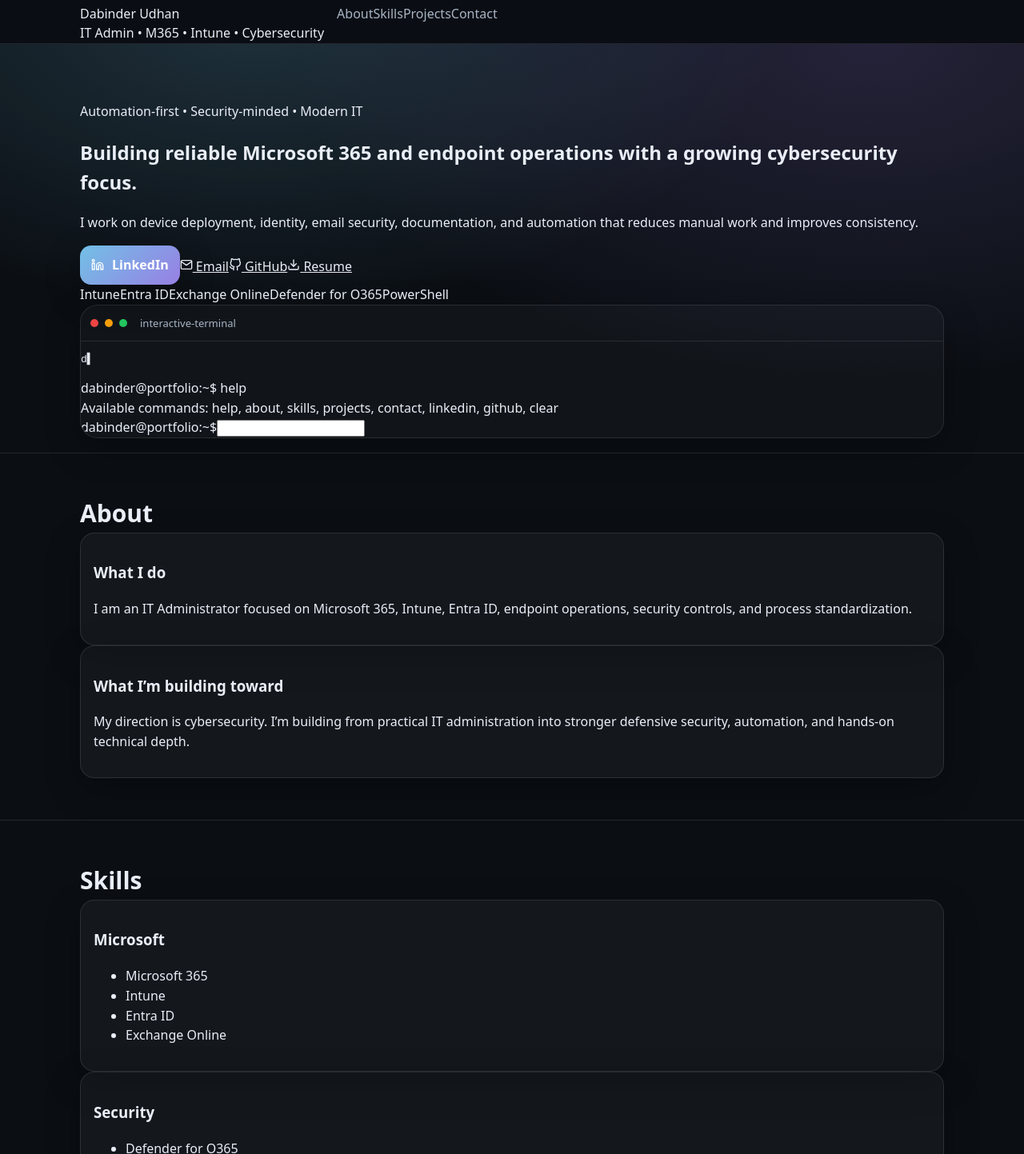
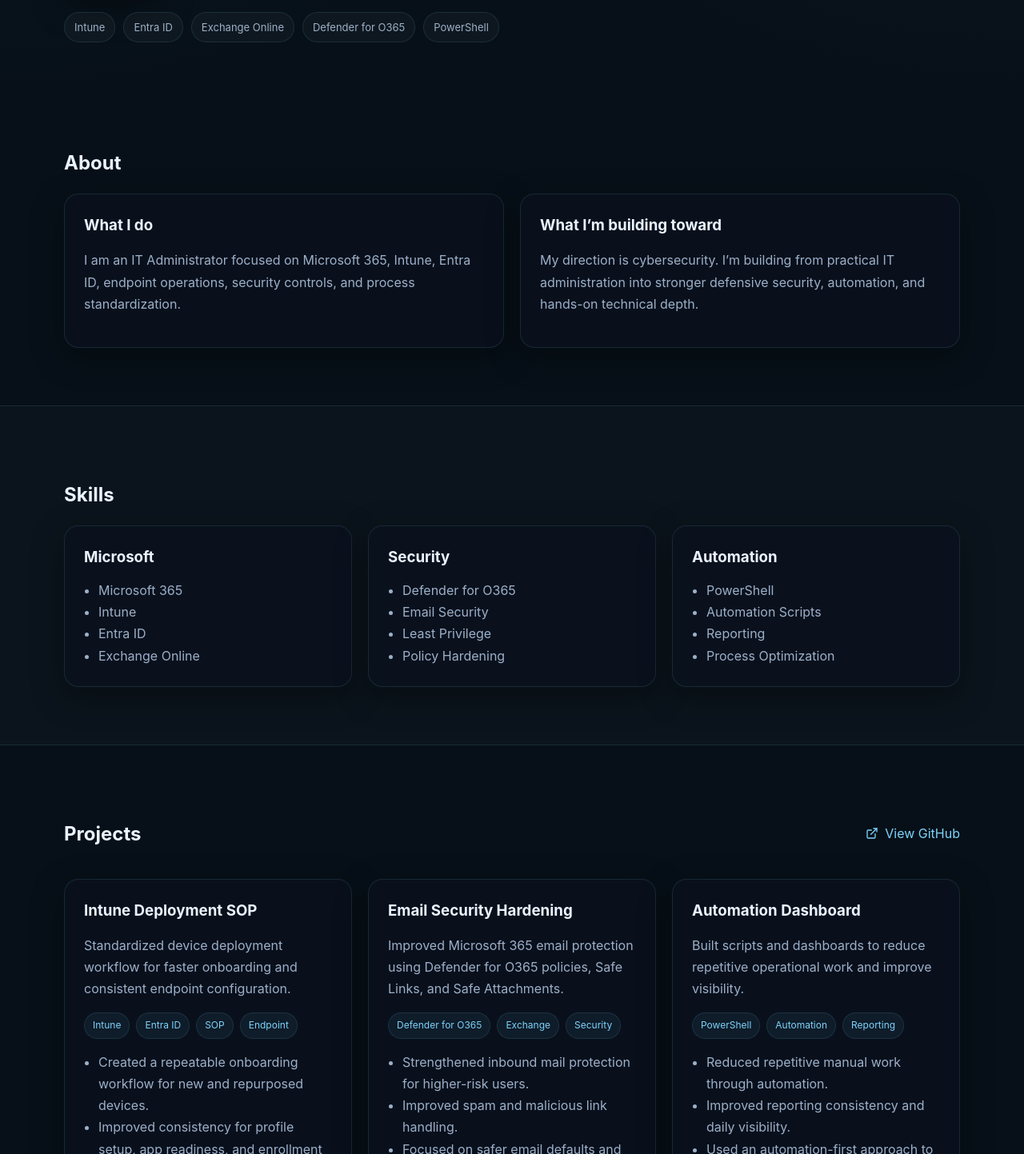
Before and after one commit to dabinderudhan/my-portfolio, a React (Create React App) app: page / in a window 1280 px wide. Shown: the part 827-2270 px from the top of the page at 80% size. Built offline with nearby package versions, Linux system fonts and the light colour scheme.

Commit message:
Update App.css

```diff
--- a/src/App.css
+++ b/src/App.css
@@ -1,158 +1,400 @@
-/* Theme */
-:root{
-  --bg:#0b0f14;
-  --panel: rgba(255,255,255,.04);
-  --panel2: rgba(255,255,255,.03);
-  --text:#e9eef7;
-  --muted:#a9b4c4;
-  --line:rgba(255,255,255,.10);
-  --shadow: 0 14px 40px rgba(0,0,0,.35);
+:root {
+  --bg: #071018;
+  --bg-soft: rgba(7, 16, 24, 0.72);
+  --panel: rgba(10, 18, 30, 0.82);
+  --panel-2: rgba(14, 24, 38, 0.72);
+  --line: rgba(125, 211, 252, 0.12);
+  --text: #eaf3ff;
+  --muted: #9db0c9;
+  --green: #4ade80;
+  --cyan: #7dd3fc;
+  --purple: #a78bfa;
+  --shadow: 0 12px 40px rgba(0, 0, 0, 0.35);
   --radius: 18px;
-  --grad: linear-gradient(135deg, rgba(125,211,252,.9), rgba(167,139,250,.9));
 }
 
-html[data-theme="light"]{
-  --bg:#f6f7fb;
-  --panel: rgba(0,0,0,.04);
-  --panel2: rgba(0,0,0,.03);
-  --text:#0b0f14;
-  --muted:#445064;
-  --line:rgba(0,0,0,.12);
-  --shadow: 0 14px 40px rgba(0,0,0,.12);
-  --grad: linear-gradient(135deg, rgba(14,165,233,.95), rgba(139,92,246,.95));
+* {
+  box-sizing: border-box;
 }
 
-.app{ min-height:100vh; background: var(--bg); color: var(--text); }
-.container{ max-width:1120px; margin:0 auto; padding:0 20px; }
-.muted{ color: var(--muted); }
-h2{ margin:0; font-size:30px; }
-a{ color: inherit; }
+html {
+  scroll-behavior: smooth;
+}
 
-/* Header */
-.header{
-  position: sticky; top: 0; z-index: 60;
-  background: color-mix(in srgb, var(--bg) 65%, transparent);
+body {
+  margin: 0;
+  font-family: Inter, Arial, sans-serif;
+  background: #071018;
+  color: var(--text);
+}
+
+a {
+  color: inherit;
+  text-decoration: none;
+}
+
+.app {
+  position: relative;
+  min-height: 100vh;
+  overflow-x: hidden;
+  background:
+    radial-gradient(circle at top left, rgba(125, 211, 252, 0.08), transparent 30%),
+    radial-gradient(circle at top right, rgba(167, 139, 250, 0.08), transparent 30%),
+    #071018;
+}
+
+.matrixCanvas {
+  position: fixed;
+  inset: 0;
+  width: 100%;
+  height: 100%;
+  opacity: 0.45;
+  pointer-events: none;
+  z-index: 0;
+}
+
+.container {
+  width: min(1120px, 92%);
+  margin: 0 auto;
+  position: relative;
+  z-index: 1;
+}
+
+.header {
+  position: sticky;
+  top: 0;
+  z-index: 20;
   backdrop-filter: blur(14px);
+  background: rgba(7, 16, 24, 0.72);
   border-bottom: 1px solid var(--line);
 }
-.headerInner{
-  display:flex; align-items:center; justify-content:space-between;
-  padding: 14px 0;
+
+.nav {
+  min-height: 76px;
+  display: flex;
+  align-items: center;
+  justify-content: space-between;
+  gap: 20px;
 }
-.brand{ display:flex; gap:12px; align-items:center; text-decoration:none; }
-.brandMark{
-  width:44px; height:44px; border-radius:14px;
-  display:grid; place-items:center;
-  background: color-mix(in srgb, var(--panel) 60%, transparent);
-  border:1px solid var(--line);
+
+.logoWrap {
+  display: flex;
+  align-items: center;
+  gap: 12px;
+}
+
+.logo {
+  width: 44px;
+  height: 44px;
+  border-radius: 14px;
+  display: grid;
+  place-items: center;
+  font-weight: 800;
+  color: white;
+  background: linear-gradient(135deg, var(--cyan), var(--purple));
   box-shadow: var(--shadow);
-  font-weight: 900;
 }
-.brandName{ font-weight: 900; }
-.brandTag{ font-size: 13px; color: var(--muted); }
 
-.nav{ display:flex; gap:16px; align-items:center; }
-.nav a{ text-decoration:none; color: var(--muted); }
-.nav a:hover{ color: var(--text); }
-
-/* Buttons */
-.btn{
-  display:inline-flex; gap:10px; align-items:center; justify-content:center;
-  padding: 12px 14px;
-  border-radius: 14px;
-  background: var(--grad);
-  color: white;
-  border: 0;
-  box-shadow: var(--shadow);
-  text-decoration:none;
+.name {
   font-weight: 800;
 }
-.btnSmall{
-  display:inline-flex; align-items:center; justify-content:center;
-  padding: 10px 12px;
-  border-radius: 12px;
+
+.role {
+  font-size: 13px;
+  color: var(--muted);
+}
+
+.navLinks {
+  display: flex;
+  gap: 18px;
+  flex-wrap: wrap;
+}
+
+.navLinks a {
+  color: var(--muted);
+}
+
+.navLinks a:hover {
+  color: white;
+}
+
+.hero {
+  padding: 72px 0 40px;
+}
+
+.heroGrid {
+  display: grid;
+  grid-template-columns: 1.05fr 0.95fr;
+  gap: 28px;
+  align-items: start;
+}
+
+.eyebrow {
+  color: var(--green);
+  font-size: 14px;
+  letter-spacing: 0.08em;
+  text-transform: uppercase;
+}
+
+h1 {
+  margin: 10px 0 14px;
+  font-size: clamp(2.2rem, 5vw, 4rem);
+  line-height: 1.06;
+}
+
+.subtitle {
+  max-width: 680px;
+  color: var(--muted);
+  font-size: 1.08rem;
+  line-height: 1.7;
+}
+
+.heroButtons {
+  display: flex;
+  flex-wrap: wrap;
+  gap: 12px;
+  margin: 24px 0 18px;
+}
+
+.btn,
+.btnOutline {
+  display: inline-flex;
+  align-items: center;
+  gap: 8px;
+  padding: 12px 16px;
+  border-radius: 14px;
+  font-weight: 700;
+  transition: transform 0.18s ease, border-color 0.18s ease, background 0.18s ease;
+}
+
+.btn {
+  background: linear-gradient(135deg, var(--cyan), var(--purple));
+  color: white;
+  box-shadow: var(--shadow);
+}
+
+.btnOutline {
+  border: 1px solid var(--line);
   background: var(--panel);
-  border: 1px solid var(--line);
-  text-decoration:none;
   color: var(--text);
 }
-.btnGhost{
-  display:inline-flex; gap:10px; align-items:center; justify-content:center;
-  padding: 12px 14px;
-  border-radius: 14px;
-  background: var(--panel2);
-  border:1px solid var(--line);
-  text-decoration:none;
-  color: var(--text);
-}
-.iconBtn{
-  display:inline-flex; align-items:center; justify-content:center; gap:8px;
-  padding: 10px 12px;
-  border-radius: 12px;
-  background: var(--panel2);
-  border:1px solid var(--line);
-  color: var(--text);
-  cursor:pointer;
+
+.btn:hover,
+.btnOutline:hover {
+  transform: translateY(-2px);
 }
 
-/* Hero */
-.hero{
-  padding: 56px 0 18px;
-  background:
-    radial-gradient(1200px 700px at 25% -10%, rgba(125,211,252,.18), transparent 55%),
-    radial-gradient(1200px 700px at 85% 0%, rgba(167,139,250,.16), transparent 60%);
+.miniBadges {
+  display: flex;
+  flex-wrap: wrap;
+  gap: 10px;
 }
-.heroInner{
-  display:grid;
-  grid-template-columns: 1.15fr .85fr;
+
+.miniBadges span {
+  border: 1px solid var(--line);
+  background: rgba(255, 255, 255, 0.03);
+  color: var(--muted);
+  padding: 8px 12px;
+  border-radius: 999px;
+  font-size: 13px;
+}
+
+.section {
+  padding: 72px 0;
+  position: relative;
+  z-index: 1;
+}
+
+.sectionAlt {
+  background: rgba(255, 255, 255, 0.02);
+  border-top: 1px solid var(--line);
+  border-bottom: 1px solid var(--line);
+}
+
+.sectionHead {
+  display: flex;
+  align-items: center;
+  justify-content: space-between;
   gap: 18px;
-  align-items: start;
+  margin-bottom: 18px;
+  flex-wrap: wrap;
 }
-.kicker{ color: var(--muted); font-weight: 700; }
-.heroTitle{ font-size: 42px; line-height: 1.08; margin: 10px 0 10px; }
-.gradText{
-  background: var(--grad);
-  -webkit-background-clip: text;
-  background-clip:text;
-  color: transparent;
+
+.sectionLink {
+  color: var(--cyan);
+  display: inline-flex;
+  align-items: center;
+  gap: 8px;
 }
-.heroLead{ color: var(--muted); font-size: 18px; margin: 0 0 16px; }
-.heroCTA{ display:flex; gap:10px; flex-wrap: wrap; margin-bottom: 14px; }
 
-.pills{ display:flex; flex-wrap:wrap; gap:10px; }
-.pill{
-  padding: 8px 10px;
+.gridTwo {
+  display: grid;
+  grid-template-columns: repeat(2, minmax(0, 1fr));
+  gap: 20px;
+}
+
+.gridThree {
+  display: grid;
+  grid-template-columns: repeat(3, minmax(0, 1fr));
+  gap: 20px;
+}
+
+.card {
+  position: relative;
+  overflow: hidden;
+  padding: 24px;
+  border: 1px solid var(--line);
+  border-radius: var(--radius);
+  background: var(--panel);
+  backdrop-filter: blur(10px);
+  box-shadow: var(--shadow);
+}
+
+.card h3 {
+  margin-top: 0;
+  margin-bottom: 14px;
+}
+
+.card p,
+.card li {
+  color: var(--muted);
+  line-height: 1.7;
+}
+
+.card ul {
+  margin: 0;
+  padding-left: 18px;
+}
+
+.projectCard {
+  transition: transform 0.22s ease, border-color 0.22s ease;
+}
+
+.projectCard:hover {
+  border-color: rgba(125, 211, 252, 0.3);
+}
+
+.projectGlow {
+  position: absolute;
+  inset: auto -30px -30px auto;
+  width: 120px;
+  height: 120px;
+  border-radius: 50%;
+  background: radial-gradient(circle, rgba(125, 211, 252, 0.18), transparent 65%);
+  pointer-events: none;
+}
+
+.tags {
+  display: flex;
+  flex-wrap: wrap;
+  gap: 8px;
+  margin: 16px 0;
+}
+
+.tag {
+  padding: 6px 10px;
+  border: 1px solid var(--line);
   border-radius: 999px;
-  border:1px solid var(--line);
-  background: var(--panel2);
+  color: var(--cyan);
+  background: rgba(125, 211, 252, 0.06);
+  font-size: 12px;
+}
+
+.projectDetails {
+  margin-top: 16px;
+}
+
+.terminal {
+  background: rgba(5, 10, 16, 0.92);
+  border: 1px solid rgba(74, 222, 128, 0.22);
+  border-radius: 20px;
+  overflow: hidden;
+  box-shadow: var(--shadow);
+}
+
+.terminalTop {
+  display: flex;
+  align-items: center;
+  gap: 8px;
+  padding: 12px 14px;
+  border-bottom: 1px solid rgba(74, 222, 128, 0.12);
+  background: rgba(255, 255, 255, 0.02);
+}
+
+.dot {
+  width: 10px;
+  height: 10px;
+  border-radius: 50%;
+}
+
+.red {
+  background: #ef4444;
+}
+
+.yellow {
+  background: #eab308;
+}
+
+.green {
+  background: #22c55e;
+}
+
+.terminalTitle {
+  margin-left: 6px;
   color: var(--muted);
   font-size: 13px;
 }
 
-/* Terminal */
-.terminal{
-  border-radius: 22px;
-  border:1px solid var(--line);
-  background: color-mix(in srgb, var(--panel) 70%, transparent);
-  box-shadow: var(--shadow);
-  overflow: hidden;
+.terminalIntro {
+  margin: 0;
+  padding: 16px;
+  min-height: 160px;
+  color: var(--green);
+  background: rgba(0, 0, 0, 0.25);
+  white-space: pre-wrap;
+  line-height: 1.6;
+  font-size: 14px;
+  font-family: Consolas, Monaco, monospace;
 }
-.terminalTop{
-  display:flex; align-items:center; gap:8px;
-  padding: 12px 12px;
-  border-bottom: 1px solid var(--line);
+
+.terminalDivider {
+  height: 1px;
+  background: rgba(74, 222, 128, 0.12);
 }
-.dot{ width:10px; height:10px; border-radius: 999px; display:inline-block; }
-.red{ background:#ef4444; } .yellow{ background:#f59e0b; } .green{ background:#22c55e; }
-.terminalTitle{ margin-left: 8px; color: var(--muted); font-size: 13px; }
-.terminalBody {
-  margin: 0;
-  padding: 14px 14px 18px;
-  min-height: 320px;
-  font-size: 13.5px;
-  line-height: 1.55;
-  color: var(--text);
+
+.terminalHistory {
+  padding: 16px;
+  color: #c7f9d8;
+  font-family: Consolas, Monaco, monospace;
+  min-height: 220px;
+}
+
+.terminalLine {
+  margin-bottom: 8px;
   white-space: pre-wrap;
+  word-break: break-word;
+}
+
+.terminalForm {
+  display: flex;
+  align-items: center;
+  gap: 10px;
+  margin-top: 12px;
+}
+
+.terminalPrompt {
+  color: var(--green);
+  flex-shrink: 0;
+}
+
+.terminalInput {
+  flex: 1;
+  min-width: 0;
+  border: none;
+  outline: none;
+  background: transparent;
+  color: #e9fff1;
+  font: inherit;
 }
 
 .cursor {
@@ -164,107 +406,50 @@
     opacity: 0;
   }
 }
-/* Sections */
-.section{ padding: 52px 0; border-top: 1px solid var(--line); }
-.sectionHead{ margin-bottom: 14px; }
-.sectionHead p{ margin: 8px 0 0; color: var(--muted); max-width: 75ch; }
 
-.grid2{ display:grid; grid-template-columns: repeat(2, minmax(0,1fr)); gap: 14px; }
-.grid3{ display:grid; grid-template-columns: repeat(3, minmax(0,1fr)); gap: 14px; }
-
-.card{
-  border-radius: var(--radius);
-  border: 1px solid var(--line);
-  background: var(--panel);
-  box-shadow: var(--shadow);
-  padding: 16px;
-}
-.cardHover{ transition: transform .15s ease, border-color .15s ease; }
-.cardHover:hover{ transform: translateY(-2px); border-color: color-mix(in srgb, var(--line) 30%, rgba(125,211,252,.35)); }
-.cardTitleRow{ display:flex; align-items:flex-start; justify-content:space-between; gap: 10px; }
-.cardTitle{ margin:0; font-size: 18px; }
-.cardActions{ display:flex; gap:10px; align-items:center; }
-
-.list{ margin: 10px 0 0; padding-left: 18px; color: var(--muted); }
-.skillGrid{
-  margin-top: 10px;
-  display:grid;
-  grid-template-columns: 1fr;
-  gap: 8px;
+.footer {
+  position: relative;
+  z-index: 1;
+  text-align: center;
+  padding: 26px 12px 34px;
   color: var(--muted);
-}
-.tags{ display:flex; flex-wrap:wrap; gap: 8px; margin-top: 12px; }
-.tag{
-  font-size: 12px;
-  padding: 6px 10px;
-  border-radius: 999px;
-  border:1px solid var(--line);
-  background: var(--panel2);
-  color: var(--muted);
+  border-top: 1px solid var(--line);
 }
 
-.note{
-  margin-top: 14px;
-  padding: 14px 16px;
-  border-radius: var(--radius);
-  border: 1px dashed var(--line);
-  color: var(--muted);
+@media (max-width: 980px) {
+  .heroGrid,
+  .gridThree,
+  .gridTwo {
+    grid-template-columns: 1fr;
+  }
 }
 
-/* Timeline */
-.timeline{ display:grid; gap: 14px; margin-top: 8px; }
-.tlItem{ display:grid; grid-template-columns: 16px 1fr; gap: 12px; }
-.tlDot{
-  width:12px; height:12px; border-radius: 999px; margin-top: 6px;
-  background: var(--grad);
-}
-.tlTitle{ font-weight: 900; }
-
-/* Links */
-.linkList{ display:grid; gap: 10px; margin-top: 8px; }
-.linkRow{
-  display:inline-flex; gap:10px; align-items:center;
-  padding: 10px 12px;
-  border-radius: 14px;
-  border: 1px solid var(--line);
-  background: var(--panel2);
-  text-decoration:none;
+@media (max-width: 640px) {
+  .nav {
+    align-items: flex-start;
+    padding: 14px 0;
   }
 
-/* Footer */
-.footer{ padding: 22px 0 34px; }
-.footerInner{ display:flex; justify-content:space-between; gap: 12px; flex-wrap:wrap; border-top:1px solid var(--line); padding-top: 14px; }
+  .nav,
+  .logoWrap {
+    flex-direction: column;
+  }
 
-/* Modal */
-.modalBackdrop{
-  position: fixed; inset: 0;
-  background: rgba(0,0,0,.55);
-  display:grid; place-items:center;
-  padding: 18px;
-  z-index: 90;
+  .navLinks {
+    width: 100%;
+    justify-content: flex-start;
   }
-.modal{
-  width: min(720px, 100%);
-  border-radius: 18px;
-  border: 1px solid var(--line);
-  background: var(--bg);
-  box-shadow: var(--shadow);
+
+  .hero {
+    padding-top: 42px;
   }
-.modalHead{
-  display:flex; justify-content:space-between; align-items:center;
-  padding: 14px 14px;
-  border-bottom: 1px solid var(--line);
+
+  .terminalForm {
+    flex-direction: column;
+    align-items: flex-start;
   }
-.modalTitle{ font-weight: 900; }
-.modalBody{ padding: 14px 14px 18px; color: var(--muted); }
 
-/* Responsive */
-@media (max-width: 980px){
-  .heroInner{ grid-template-columns: 1fr; }
-  .heroTitle{ font-size: 36px; }
-  .grid3{ grid-template-columns: 1fr; }
+  .terminalInput {
+    width: 100%;
   }
-@media (max-width: 780px){
-  .grid2{ grid-template-columns: 1fr; }
-  .nav{ gap: 12px; flex-wrap: wrap; justify-content: flex-end; }
 }
```
Lines whose indentation alone changed are shown as unchanged.
